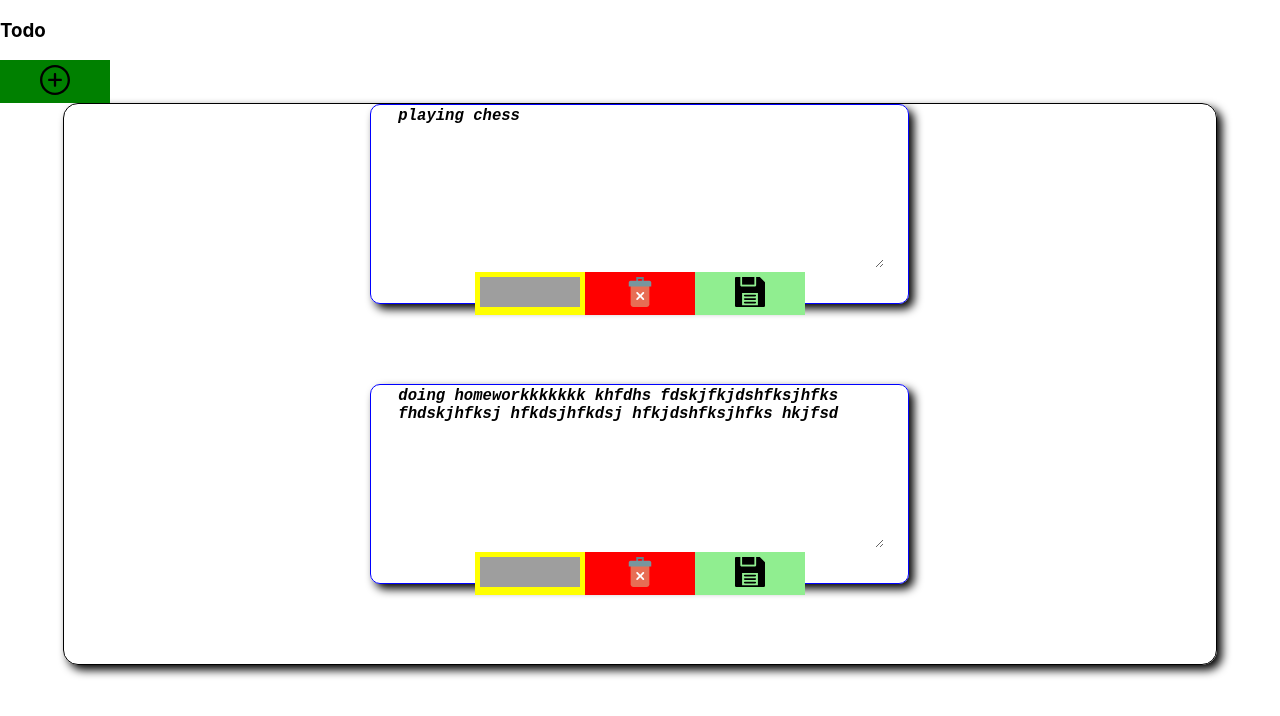
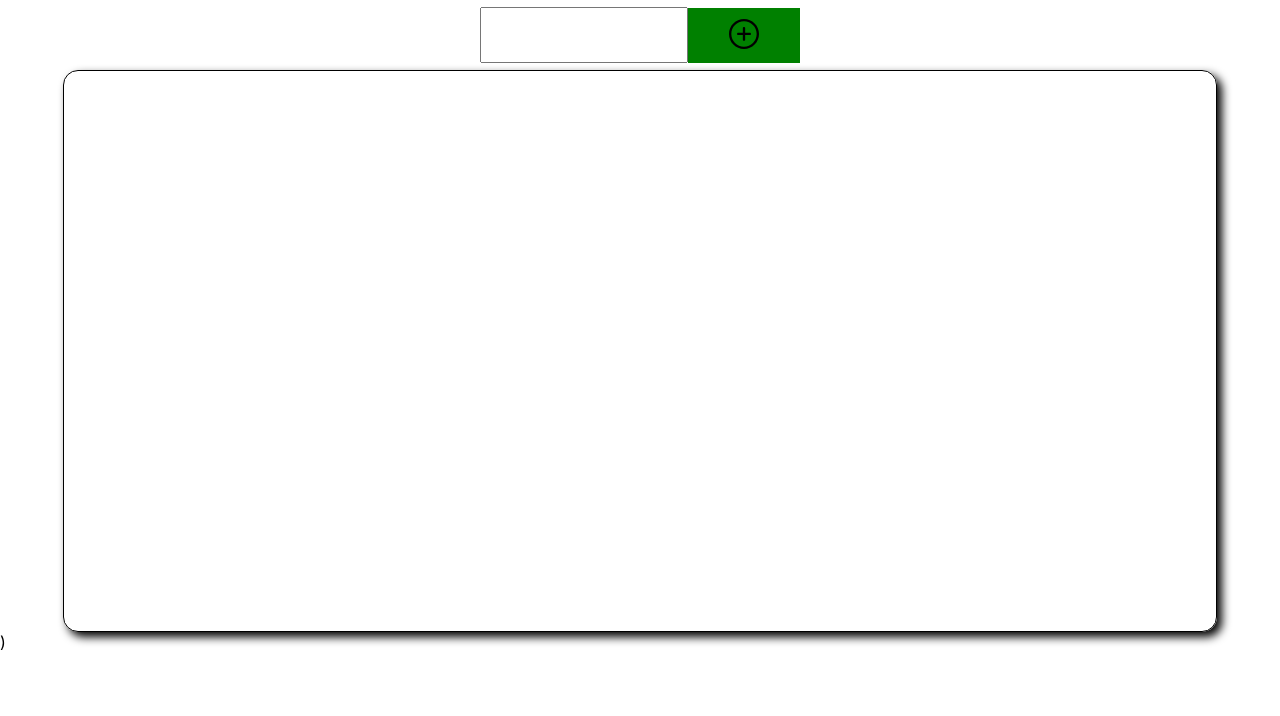
Before and after one commit to Samvel1852/todo, a React (Create React App) app: page / in a window 1280 px wide. Shown: the top 716 px of the page. Built offline with nearby package versions, Linux system fonts and the light colour scheme; grey boxes are pictures that could not be loaded.

Commit message:
feat: Added togle buttons for save and edit buttons

```diff
--- a/src/components/button/button.js
+++ b/src/components/button/button.js
@@ -1,7 +1,7 @@
 import styles from "./button.module.css";
 import Icon from "../../helpers/Icon";
 
-function Button({ type }) {
+function Button({ type, onClickHandler, isHidden, editing }) {
   const getStyles = (type) => {
     switch (type) {
       case "Edit":
@@ -16,7 +16,11 @@ function Button({ type }) {
   };
 
   return (
-    <button className={getStyles(type)}>
+    <button
+      hidden={isHidden}
+      onClick={onClickHandler}
+      className={getStyles(type)}
+    >
       <Icon type={type} />
     </button>
   );
--- a/src/components/button/button.module.css
+++ b/src/components/button/button.module.css
@@ -11,9 +11,10 @@
 }
 
 .Add {
+  height: 55px;
   background-color: green;
   border: 0;
-  padding: 5px;
+  box-sizing: border-box;
 }
 
 .Save {
--- a/src/components/card/card.js
+++ b/src/components/card/card.js
@@ -1,15 +1,17 @@
 import React from "react";
+import Button from "../../components/button/button";
+import Input from "../../components/input/input";
 import styles from "./card.module.css";
-import Button from "../../components/button/button";
 
-const Card = ({ description, editing, onInputChange, taskId }) => {
+const Card = ({
+  description,
+  editing,
+  onInputChange,
+  taskId,
+  handleEditCard,
+}) => {
   return (
     <div className={styles.Card}>
-      {/*<div className={styles.Wrapper}>
-                    <p>
-                        {description}
-                    </p>
-                </div>*/}
       <textarea
         type="textarea"
         className={styles.Text}
@@ -17,9 +19,17 @@ const Card = ({ description, editing, onInputChange, taskId }) => {
         defaultValue={description}
         onChange={(e) => onInputChange(e, taskId)}
       />
-      <Button type="Edit" />
+
+      {editing ? (
+        <Button
+          // editing={editing}
+          onClickHandler={() => handleEditCard(taskId)}
+          type="Edit"
+        />
+      ) : (
+        <Button type="Save" onClickHandler={() => handleEditCard(taskId)} />
+      )}
       <Button type="Delete" />
-      <Button type="Save" />
     </div>
   );
 };
--- a/src/components/card/card.module.css
+++ b/src/components/card/card.module.css
@@ -1,6 +1,7 @@
 .Card {
   border: 1px solid blue;
   height: 200px;
+  width: 300px;
   border-radius: 10px;
   box-shadow: 5px 5px 10px black;
   text-align: center;
--- a/src/components/cards/cards.js
+++ b/src/components/cards/cards.js
@@ -1,21 +1,26 @@
-import Card from '../card/card';
+import Card from "../card/card";
 
-import styles from './cards.module.css';
+import styles from "./cards.module.css";
 
-const Cards = ({tasks, editingHandler}) => {
-    return (
-            <div className={styles.Cards}>
-                <div className={styles.Wrapper} >
-                    {
-                        tasks.map(item => {
-                            return (
-                                    <Card description={item.description} key={item.id} editing={item.editing} onInputChange={editingHandler} taskId={item.id} />
-                                )
-                        })
-                    }
-                </div>
-            </div>
-        )
-}
+const Cards = ({ tasks, editingHandler, handleEditCard }) => {
+  return (
+    <div className={styles.Cards}>
+      <div className={styles.Wrapper}>
+        {tasks.map((item) => {
+          return (
+            <Card
+              description={item.description}
+              key={String(item.id)}
+              editing={item.editing}
+              onInputChange={editingHandler}
+              taskId={item.id}
+              handleEditCard={handleEditCard}
+            />
+          );
+        })}
+      </div>
+    </div>
+  );
+};
 
 export default Cards;
--- /dev/null
+++ b/src/components/input/input.js
@@ -0,0 +1,7 @@
+import styles from "./input.module.css";
+
+function Input({ type }) {
+  return <input className={styles.AddTodo} type={type} />;
+}
+
+export default Input;
--- /dev/null
+++ b/src/components/input/input.module.css
@@ -0,0 +1,4 @@
+.AddTodo {
+  width: 200px;
+  height: 50px;
+}
--- a/src/containers/todo/todo.js
+++ b/src/containers/todo/todo.js
@@ -1,41 +1,45 @@
 import React, { Component } from "react";
 import Cards from "../../components/cards/cards";
 import Button from "../../components/button/button";
+import Input from "../../components/input/input";
 import styles from "./todo.module.css";
 
 class Todo extends Component {
+  static id = 3;
   state = {
-    lists: [
-      {
-        description: "playing chess",
-        id: "1",
-        done: false,
-        editing: true,
-      },
-      {
-        description:
-          "doing homeworkkkkkkk khfdhs fdskjfkjdshfksjhfks fhdskjhfksj hfkdsjhfkdsj hfkjdshfksjhfks hkjfsd",
-        id: "2",
-        done: false,
-        editing: false,
-      },
-    ],
+    lists: [],
   };
 
-  editingHandler = (e, id) => {
+  createTodo = () => {
     const newLists = [...this.state.lists];
-    const task = newLists.find((item) => item.id === id);
-    task.description = e.target.value;
+    let newTodo = {
+      description: "",
+      id: Todo.id++,
+      done: false,
+      editing: true,
+    };
+    newLists.push(newTodo);
     this.setState({ lists: newLists });
   };
-
+  handleEditCard = (cardId) => {
+    const newLists = [...this.state.lists];
+    let currentCard = newLists.find((item) => item.id === cardId);
+    currentCard.editing = !currentCard.editing;
+    this.setState({ lists: newLists });
+  };
   render() {
     return (
       <>
-        <h3>Todo</h3>
-
-        <Button type="Add" />
-        <Cards tasks={this.state.lists} editingHandler={this.editingHandler} />
+        <div className={styles.AddTodoDiv}>
+          <Input type="addTodo" />
+          <Button onClickHandler={this.createTodo} type="Add" />
+        </div>
+        <Cards
+          tasks={this.state.lists}
+          editingHandler={this.editingHandler}
+          handleEditCard={this.handleEditCard}
+        />
+        )
       </>
     );
   }
--- a/src/containers/todo/todo.module.css
+++ b/src/containers/todo/todo.module.css
@@ -0,0 +1,7 @@
+.AddTodoDiv {
+  height: 50px;
+  display: flex;
+  justify-content: center;
+  align-items: center;
+  margin: 10px;
+}
```
